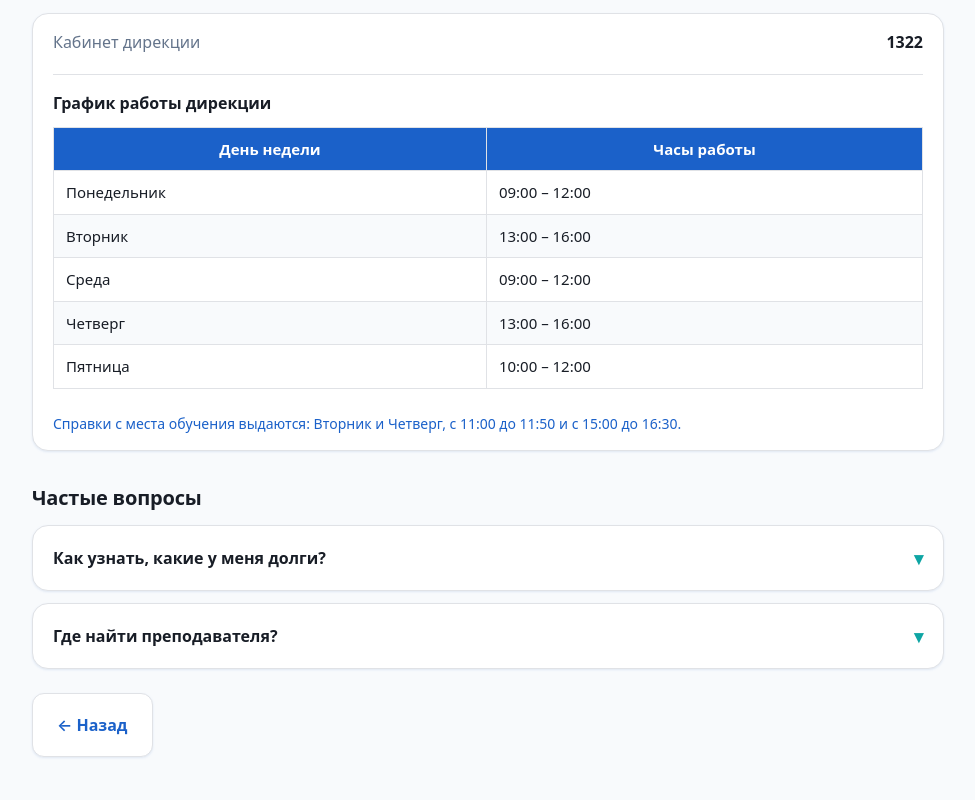
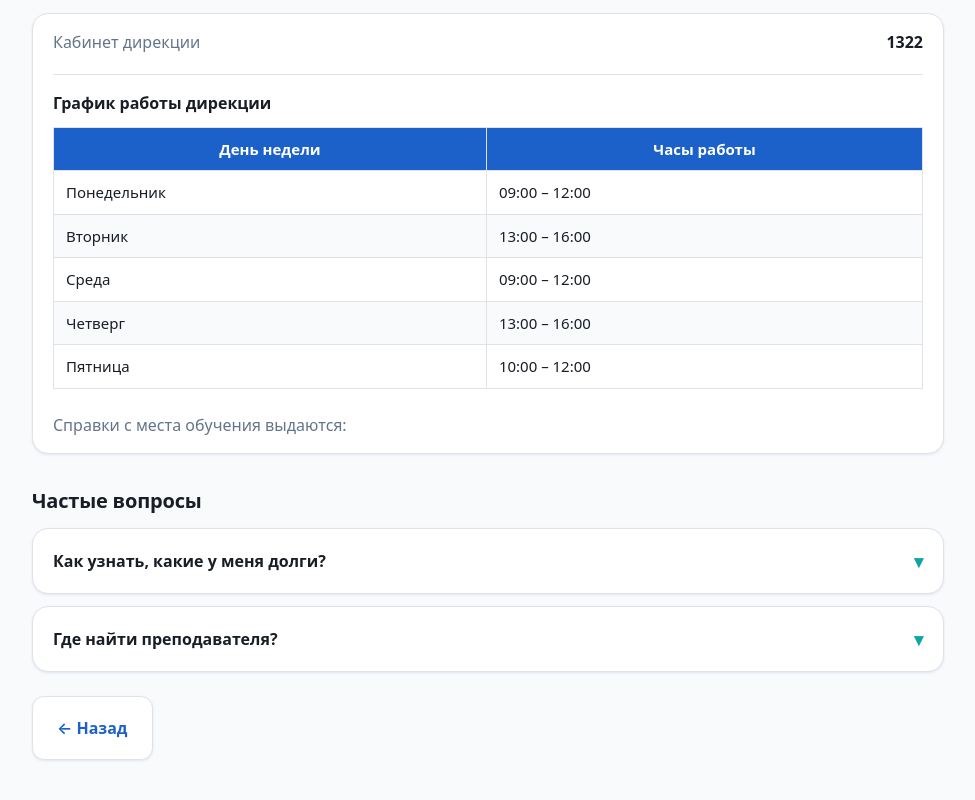
Before and after one commit to Romch33tos/digital-navigator, a React (Vite) app: page /#/debt in a window 1280 px wide. Shown: the part 668-1468 px from the top of the page, without its empty margins (152-1127 px from the left). Built offline with nearby package versions, Linux system fonts and the light colour scheme.

Commit message:
feat: обновлен раздел с расписанием

```diff
--- a/src/components/DebtScreen.jsx
+++ b/src/components/DebtScreen.jsx
@@ -4,7 +4,11 @@ import { motion, AnimatePresence } from "framer-motion";
 
 export default function DebtScreen({ debt }) {
   const navigate = useNavigate();
-  const [openIndex, setOpenIndex] = useState(null);
+  const [openFaq, setOpenFaq] = useState(null);
+
+  const toggleFaq = (index) => {
+    setOpenFaq((current) => (current === index ? null : index));
+  };
 
   const container = {
     hidden: { opacity: 0 },
@@ -19,10 +23,6 @@ export default function DebtScreen({ debt }) {
   const item = {
     hidden: { opacity: 0, y: 10 },
     show: { opacity: 1, y: 0, transition: { duration: 0.3, ease: "easeOut" } }
-  };
-
-  const toggle = (index) => {
-    setOpenIndex((current) => (current === index ? null : index));
   };
 
   return (
@@ -73,30 +73,35 @@ export default function DebtScreen({ debt }) {
         </div>
 
         {debt.referenceInfo && (
-          <div className="info-row mt-3">
-            <span className="info-label" style={{ fontSize: "14px", color: "var(--accent)" }}>
-              {debt.referenceInfo}
-            </span>
+          <div className="reference-info-block mt-3">
+            <span className="info-label reference-info-label">Справки с места обучения выдаются:</span>
+            <div className="reference-info-details">
+              <span>{debt.referenceInfo.days}</span>
+              <span>{debt.referenceInfo.time}</span>
+            </div>
           </div>
         )}
       </div>
 
       {debt.faq && debt.faq.length > 0 && (
         <>
-          <h2 className="section-heading">Частые вопросы</h2>
+          <h2 className="section-heading mt-4">Частые вопросы</h2>
           <div className="faq-list">
             {debt.faq.map((item, index) => {
-              const isOpen = openIndex === index;
+              const isOpen = openFaq === index;
               return (
                 <div key={index} className="faq-item">
                   <button
                     type="button"
                     className="faq-question"
-                    onClick={() => toggle(index)}
+                    onClick={() => toggleFaq(index)}
                     aria-expanded={isOpen}
                   >
                     <span className="faq-question-text">{item.q}</span>
-                    <span className={isOpen ? "faq-chevron faq-chevron-open" : "faq-chevron"} aria-hidden="true">
+                    <span
+                      className={isOpen ? "faq-chevron faq-chevron-open" : "faq-chevron"}
+                      aria-hidden="true"
+                    >
                       ▾
                     </span>
                   </button>
@@ -123,7 +128,7 @@ export default function DebtScreen({ debt }) {
 
       <button
         type="button"
-        className="btn btn-back mt-4"
+        className="btn btn-back"
         onClick={() => navigate("/")}
       >
         ← Назад
```
